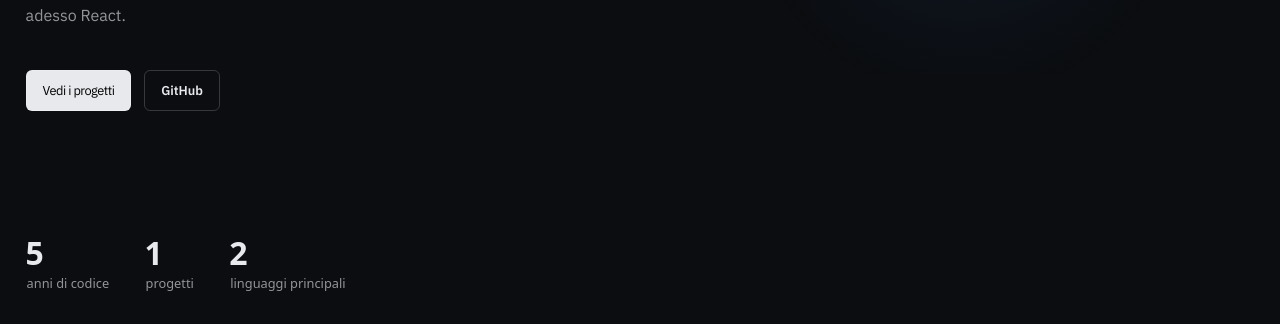
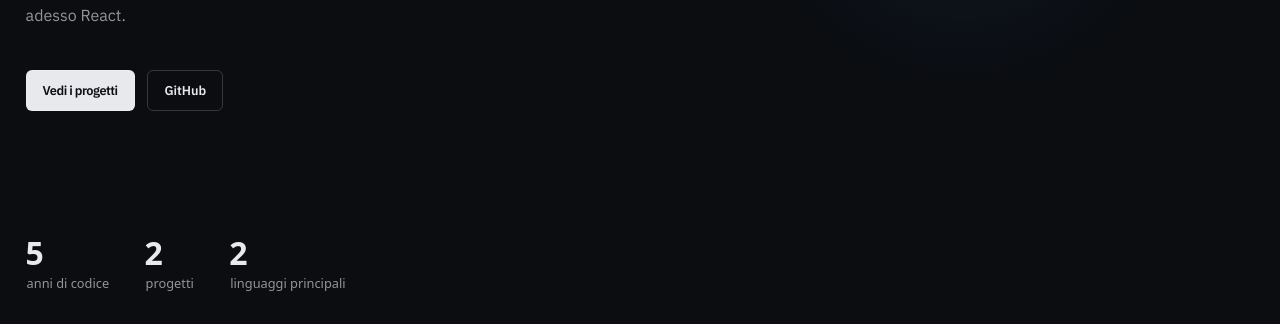
Before and after one commit to Reveryyy/portfolio, a React (Vite) app: page / in a window 1280 px wide. Shown: the part 286-610 px from the top of the page. Built offline with nearby package versions, Linux system fonts and the light colour scheme.

Commit message:
FInished Theme Switch

```diff
--- a/src/components/section/Introduction.module.css
+++ b/src/components/section/Introduction.module.css
@@ -56,8 +56,8 @@
 
 .projects_button {
   background-color: var(--colore-titolo);
-  color: black;
-  font-weight: 400;
+  color: var(--colore-sfondo);
+  font-weight: bold;
   letter-spacing: -0.5px;
 }
 
--- a/src/components/section/Projects.jsx
+++ b/src/components/section/Projects.jsx
@@ -150,7 +150,13 @@ export default function Projects({ t, language }) {
                   exit={{ opacity: 0 }}
                   transition={{ duration: 0.2 }}
                 >
-                  <Project key={index} progetto={p} t={t} language={language} />
+                  <Project
+                    key={index}
+                    index={index}
+                    progetto={p}
+                    t={t}
+                    language={language}
+                  />
                 </motion.div>
               ))}
             </AnimatePresence>
--- a/src/components/ui/Project.jsx
+++ b/src/components/ui/Project.jsx
@@ -1,6 +1,6 @@
 import style from "./Project.module.css";
 
-export default function Project({ progetto, className, t, language }) {
+export default function Project({ progetto, className, language, index }) {
   const tags = [...new Set(progetto.tags)];
   return (
     <>
@@ -11,7 +11,7 @@ export default function Project({ progetto, className, t, language }) {
         }}
       >
         <div className={style.number_rows}>
-          <p>01</p>
+          <p>{String(index).padStart(2, "0")}</p>
           <p>{progetto.anno}</p>
         </div>
         <p id={`${progetto.nome}_title`} className={style.project_title}>
--- a/src/index.css
+++ b/src/index.css
@@ -9,7 +9,7 @@
 html,
 body {
   font-family: system-ui, sans-serif;
-  background-color: #0b0d10;
+  background-color: var(--colore-sfondo);
   scroll-behavior: smooth;
   overflow: hidden;
 }
@@ -46,6 +46,26 @@ body {
   --project-width: 23dvw;
 }
 
+:root[data-theme="chiaro"] {
+  --colore-sfondo: #f3f3f5;
+  --colore-sfondo-header: #f3f3f5;
+  --colore-sfondo-project: #e9e9e991;
+  --colore-titolo: #0b0d10;
+  --colore-animazione-testo: #2873fd;
+  --colore-testo-highlights: #164fc9;
+  --colore-testo-scuro: #575a5c;
+  --colore-testo: rgb(122, 122, 122);
+  --colore-titolo-numero: rgba(109, 109, 110, 0.568);
+  --colore-separatore-bordo: rgba(168, 168, 168, 0.281);
+  --colore-bottone-bordo: rgb(53, 52, 52);
+  --colore-bottone-hover: #206bf7;
+  --font-sans: "IBM Plex Sans", system-ui, sans-serif;
+  --font-testo-mono: "JetBrains Mono", monospace;
+  --font-semibold: 400;
+  --header-height: 55px;
+  --project-width: 23dvw;
+}
+
 @media (max-width: 768px) {
   :root {
     --project-width: 100%;
--- a/src/objects/Progetti.js
+++ b/src/objects/Progetti.js
@@ -1,4 +1,17 @@
 const progetti = [
+  {
+    nome_it: "Portfolio",
+    nome_en: "Portfolio",
+    description_it:
+      "Questa pagina che stai vedendo. Il mio portfolio personale contenente tutte le informazioni necessarie e i miei progetti.",
+    description_en:
+      "This page you're viewing is my personal portfolio, containing all the information you need about me and my projects.",
+    anno: "2026",
+    tags: ["React", "HTML/CSS"],
+    github: "https://github.com/Reveryyy/portfolio",
+    stato_it: "Completato",
+    stato_en: "Completed",
+  },
   {
     nome_it: "Portfolio",
     nome_en: "Portfolio",
```
